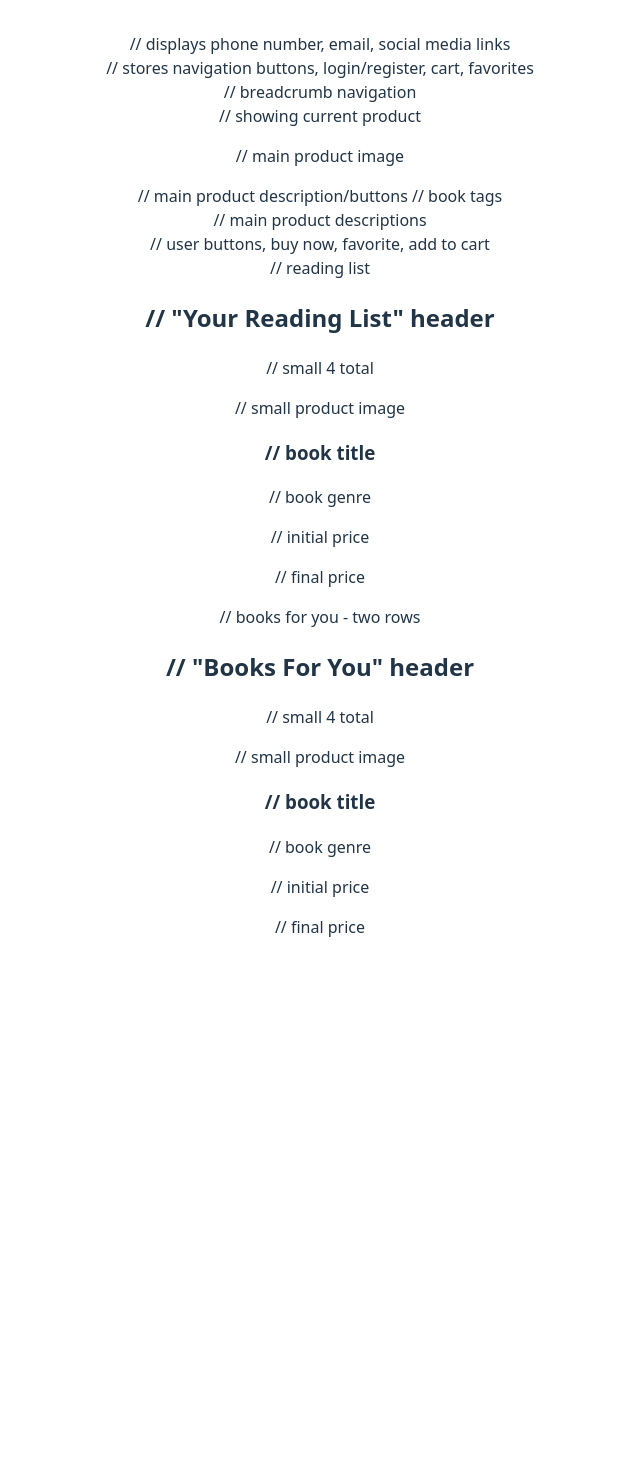
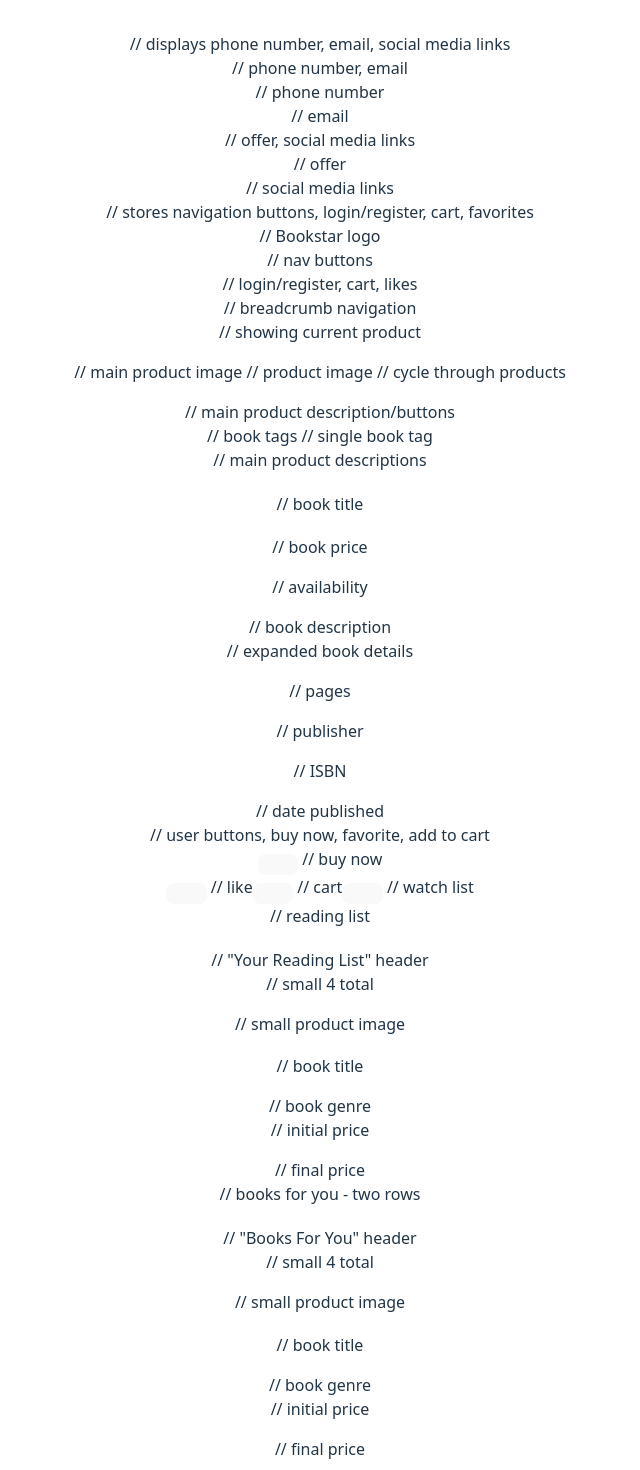
Before and after one commit to ichimaru001/hacker-penugasan, a React (Vite) app: page / in a window 1280 px wide. Shown: the top 1470 px of the page, without its empty margins (320-960 px from the left). Before the commit the page ends 987 px from the top, so only its background shows below. Built offline with nearby package versions, Linux system fonts and the light colour scheme.

Commit message:
feat: flesh out layout with detailed HTML structure

```diff
--- a/src/App.jsx
+++ b/src/App.jsx
@@ -10,81 +10,90 @@ function App() {
     <>
       <main>
           <header> // displays phone number, email, social media links
+            <div> // phone number, email
+              <div></div> // phone number
+              <div></div> // email
+            </div>
+            <div> // offer, social media links
+              <div></div> // offer
+              <div></div> // social media links
+            </div>
           </header>
+
           <nav> // stores navigation buttons, login/register, cart, favorites
+            <div></div> // Bookstar logo
+            <div></div> // nav buttons
+            <div></div> // login/register, cart, likes
+          </nav>
 
-          </nav>
-          <section> // breadcrumb navigation
+          <section></section> // breadcrumb navigation
 
-          </section>
           <section> // showing current product
             <figure> // main product image
-
+              <img src="" alt="" /> // product image
+              <span></span> // cycle through products
             </figure>
             <article> // main product description/buttons
-              <span> // book tags
-
-              </span>
+              <div> // book tags
+                <span></span> // single book tag
+              </div>
               <div> // main product descriptions
-
+                <h2></h2> // book title
+                <h3></h3> // book price
+                <p></p> // availability
+                <p></p> // book description
+                <div> // expanded book details
+                  <p></p> // pages
+                  <p></p> // publisher
+                  <p></p> // ISBN
+                  <p></p> // date published
+                </div>
               </div>
               <div> // user buttons, buy now, favorite, add to cart
-
-              </div>
-            </article>
-          </section>
-          <section> // reading list
-            <h2> // "Your Reading List" header
-
-            </h2>
-            <article> // small  4 total
-              <figure> // small product image
-
-              </figure>
-              <div>
-                <h3> // book title
-
-                </h3>
-                <p> // book genre
-
-                </p>
                 <div>
-                  <span> // initial price
-
-                  </span>
-                  <p> // final price
-
-                  </p>
+                  <button></button>    // buy now
+                </div>
+                <div>
+                  <button></button> // like
+                  <button></button> // cart
+                  <button></button> // watch list
                 </div>
               </div>
             </article>
           </section>
-          <section> // books for you - two rows
-            <h2> // "Books For You" header
 
-            </h2>
+          <section> // reading list
+            <h2></h2> // "Your Reading List" header
             <article> // small  4 total
               <figure> // small product image
-
+                <img src="" alt="" />
               </figure>
               <div>
-                <h3> // book title
-
-                </h3>
-                <p> // book genre
-
-                </p>
+                <h3></h3> // book title
+                <p></p> // book genre
                 <div>
-                  <span> // initial price
-
-                  </span>
-                  <p> // final price
-
-                  </p>
+                  <span></span> // initial price
+                  <p></p> // final price
                 </div>
               </div>
             </article>
           </section>
+
+          <section> // books for you - two rows
+            <h2></h2> // "Books For You" header
+            <article> // small  4 total
+              <figure></figure> // small product image
+              <div>
+                <h3></h3> // book title
+                <p></p> // book genre
+                <div>
+                  <span></span> // initial price
+                  <p></p> // final price
+                </div>
+              </div>
+            </article>
+          </section>
+
       </main>
     </>
   )
```
